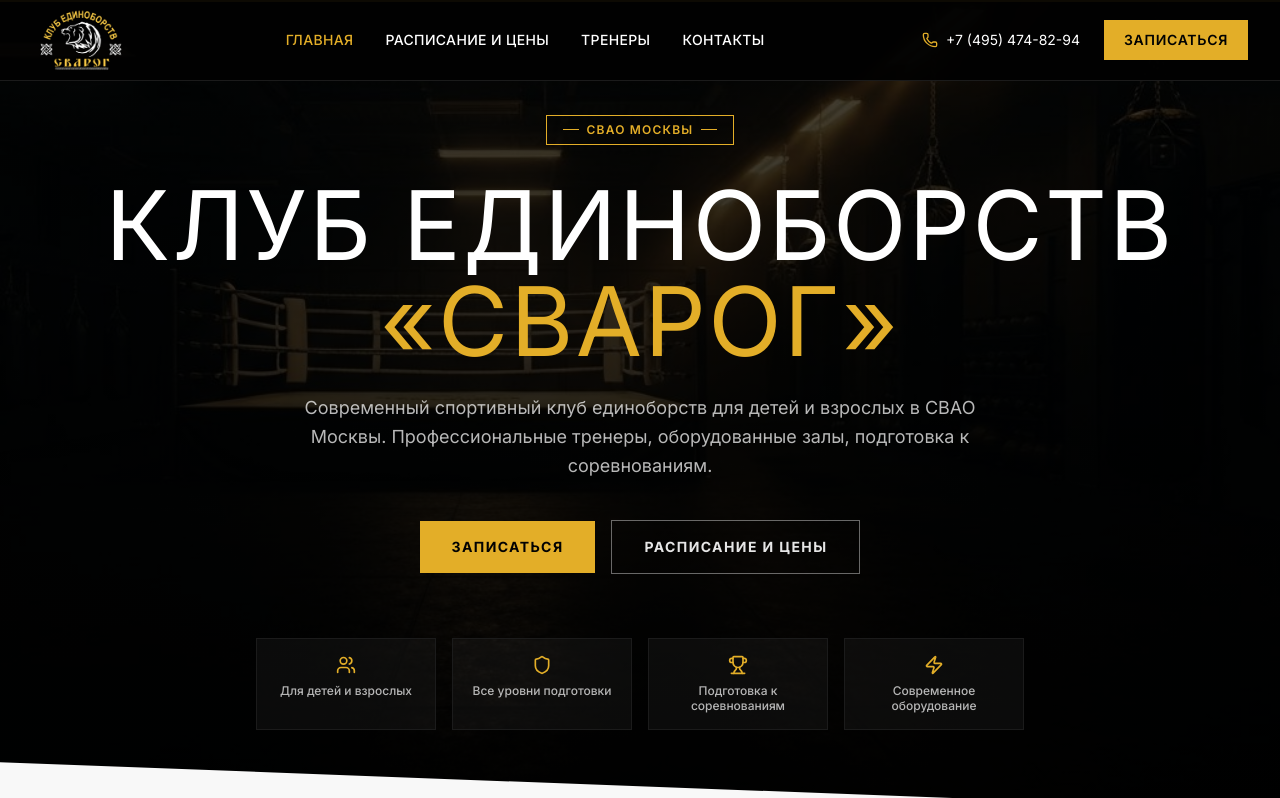
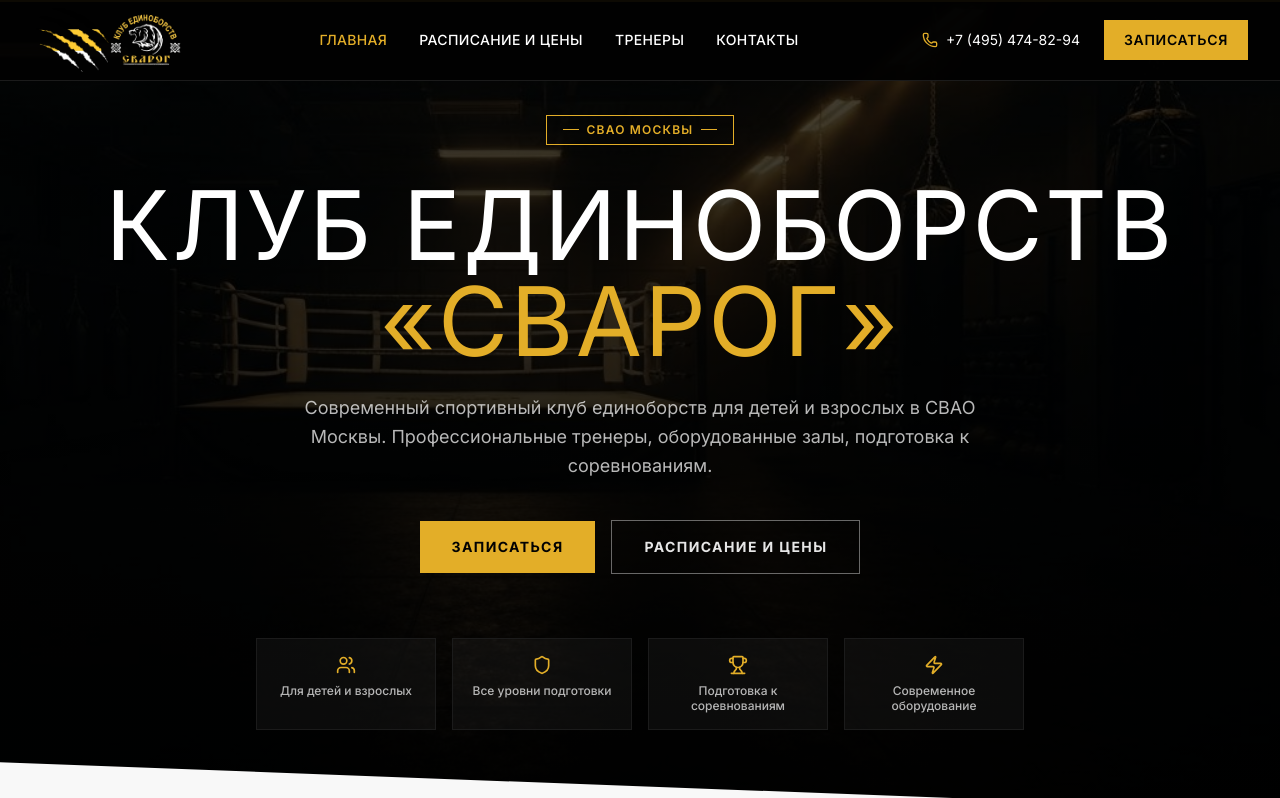
Before and after one commit to funkythemoney666/v0-svarog-martial-arts-club, a Next.js app: page / in a window 1280 px wide. Shown: the top 798 px of the page. Built offline with nearby package versions, Linux system fonts and the light colour scheme.

Commit message:
feat: add horizontal logo for header\n\nSave new horizontal logo as 'svarog-logo-header.png' and update header.

```diff
--- a/components/header.tsx
+++ b/components/header.tsx
@@ -40,7 +40,7 @@ export function Header() {
           {/* Logo */}
           <Link href="/" className="flex items-center gap-3 group">
             <img
-              src="/images/svarog-logo.png"
+              src="/images/svarog-logo-header.png"
               alt="Сварог"
               className="h-12 lg:h-16 w-auto"
             />
```
Also changed, not shown: public/images/svarog-logo-header.png (added).
